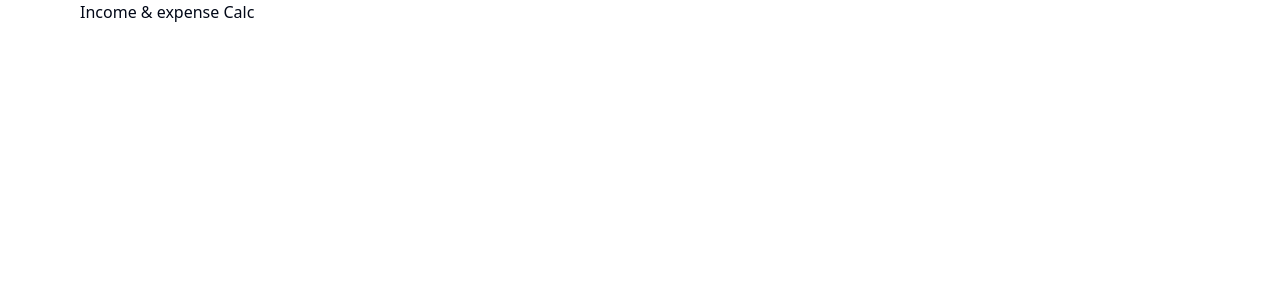
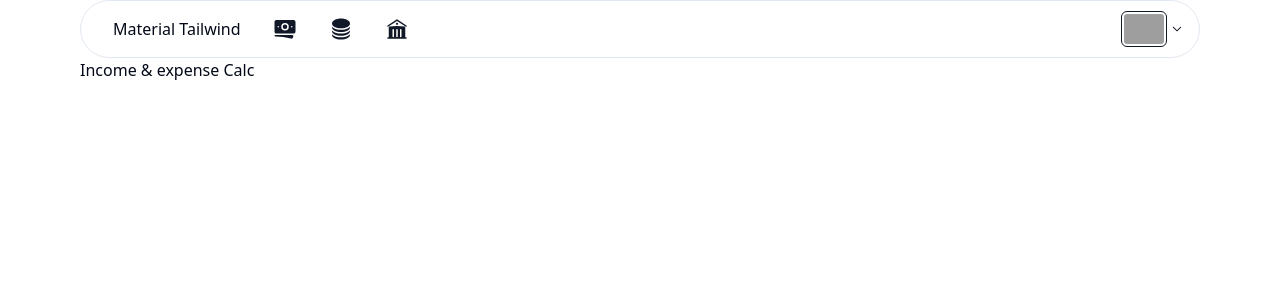
Before and after one commit to FinVue/inc-exp, a React (Vite) app: page /IncExp in a window 1280 px wide. Shown: the top 300 px of the page. Built offline with nearby package versions, Linux system fonts and the light colour scheme; grey boxes are pictures that could not be loaded.

Commit message:
Added navbar to pages

```diff
--- a/src/pages/emergency_calc.jsx
+++ b/src/pages/emergency_calc.jsx
@@ -1,9 +1,11 @@
 import React, { PureComponent } from 'react'
+import Navbar from '../components/MainNavbar';
 
 export default class emergency_calc extends PureComponent {
   render() {
     return (
       <div>
+        <Navbar />
         <h1>Emergency Calculator</h1>
       </div>
     )
--- a/src/pages/inc_exp.jsx
+++ b/src/pages/inc_exp.jsx
@@ -1,9 +1,11 @@
 import React, { PureComponent } from 'react'
+import Navbar from '../components/MainNavbar';
 
 export default class inc_exp extends PureComponent {
   render() {
     return (
       <div>
+        <Navbar />
         <h1>Income & expense Calc</h1>
       </div>
     )
--- a/src/pages/tax_calc.jsx
+++ b/src/pages/tax_calc.jsx
@@ -1,9 +1,11 @@
 import React, { PureComponent } from 'react'
+import Navbar from '../components/MainNavbar';
 
 export default class tax_calc extends PureComponent {
   render() {
     return (
       <div>
+        <Navbar />
         <h1>Tax calculator</h1>
       </div>
     )
```
